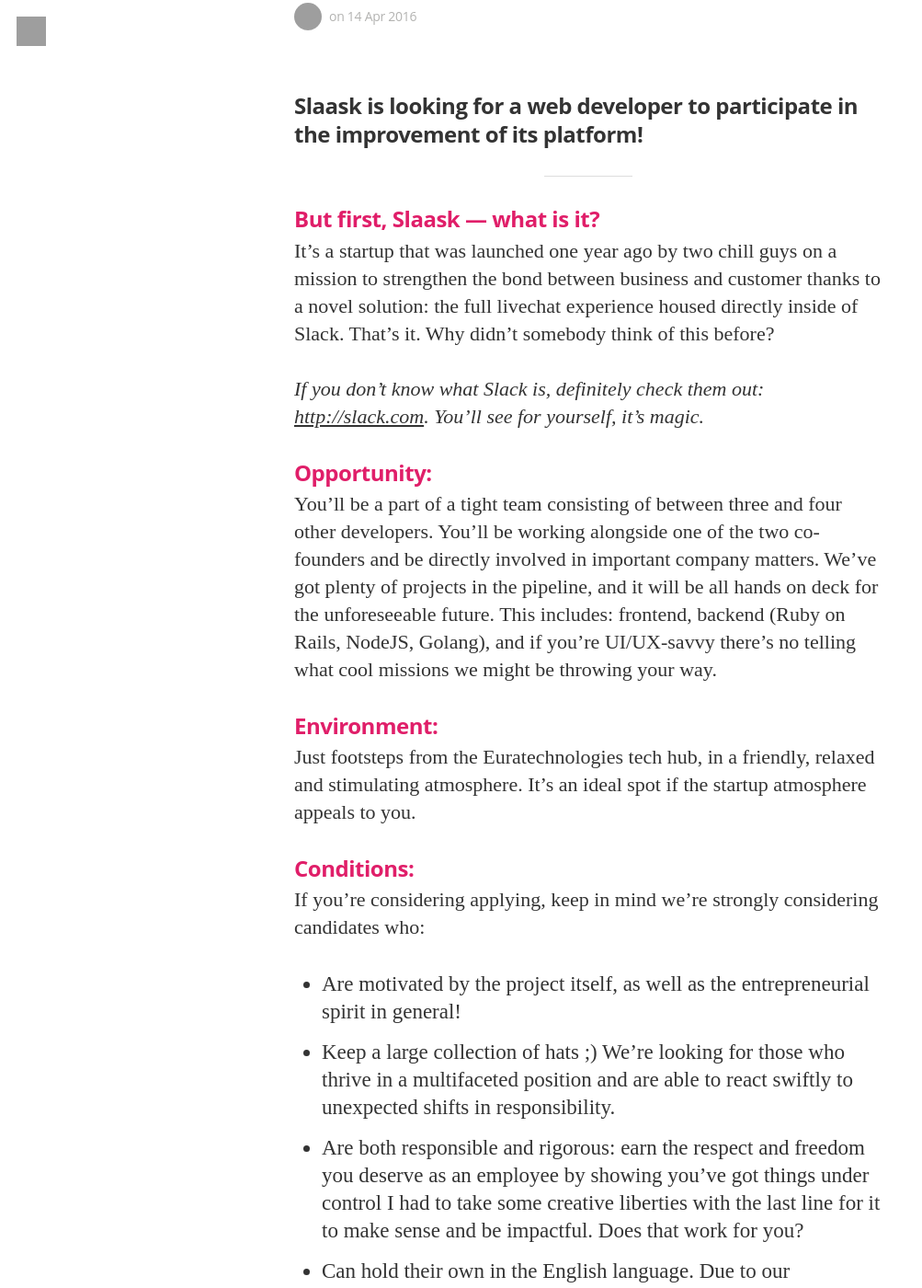
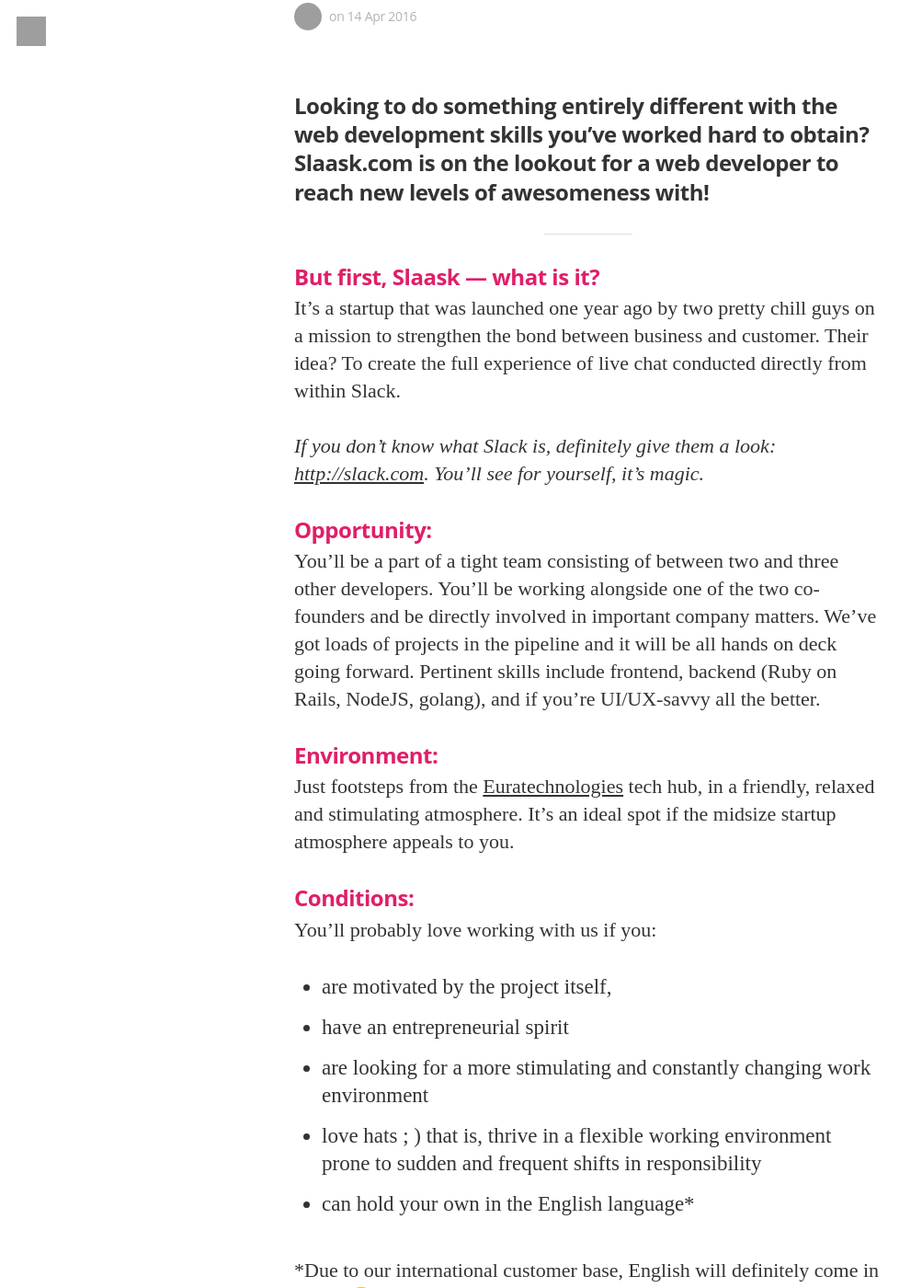
Before and after one commit to slaaskhq/jobs, a Jekyll site: the page built from _posts/2016-04-14-senior-full-stack-web-developer.markdown, in a window 1280 px wide and 1400 px high, scrolled down 223 px. Shown: the whole window at 92% size, without its empty margins (0-1003 px from the left). Built offline with Jekyll 4.4.1, drawn with Linux system fonts in a browser that asks for light colours; nearby versions of some CDN libraries; emoji names are drawn with the system emoji font; some web fonts are replaced; some of the changed text lies outside the part shown; grey boxes are pictures that could not be loaded.

Commit message:
Update 2016-04-14-senior-full-stack-web-developer.markdown

```diff
--- a/_posts/2016-04-14-senior-full-stack-web-developer.markdown
+++ b/_posts/2016-04-14-senior-full-stack-web-developer.markdown
@@ -9,29 +9,31 @@
 author_bio: Slaask, Inc. CTO
 ---
 
-#### Slaask is looking for a web developer to participate in the improvement of its platform!
+#### Looking to do something entirely different with the web development skills you've worked hard to obtain? Slaask.com is on the lookout for a web developer to reach new levels of awesomeness with!
 
 --------------------------------------------
 
 ### But first, Slaask — what is it?
-It's a startup that was launched one year ago by two chill guys on a mission to strengthen the bond between business and customer thanks to a novel solution: the full livechat experience housed directly inside of Slack. That's it. Why didn't somebody think of this before?
+It's a startup that was launched one year ago by two pretty chill guys on a mission to strengthen the bond between business and customer. Their idea? To create the full experience of live chat conducted directly from within Slack.
 
-*If you don't know what Slack is, definitely check them out: [http://slack.com](http://slack.com). You'll see for yourself, it's magic.*
+*If you don't know what Slack is, definitely give them a look: [http://slack.com](http://slack.com). You'll see for yourself, it's magic.*
 
 ### Opportunity:
-You'll be a part of a tight team consisting of between three and four other developers. You'll be working alongside one of the two co-founders and be directly involved in important company matters. We've got plenty of projects in the pipeline, and it will be all hands on deck for the unforeseeable future. This includes: frontend, backend (Ruby on Rails, NodeJS, Golang), and if you're UI/UX-savvy there's no telling what cool missions we might be throwing your way.
+You'll be a part of a tight team consisting of between two and three other developers. You'll be working alongside one of the two co-founders and be directly involved in important company matters. We've got loads of projects in the pipeline and it will be all hands on deck going forward. Pertinent skills include frontend, backend (Ruby on Rails, NodeJS, golang), and if you're UI/UX-savvy all the better.
 
 ### Environment:
-Just footsteps from the Euratechnologies tech hub, in a friendly, relaxed and stimulating atmosphere. It's an ideal spot if the startup atmosphere appeals to you.
+Just footsteps from the [Euratechnologies](http://www.dailymotion.com/video/xlcd2l_visite-virtuelle-euratechnologies_tech) tech hub, in a friendly, relaxed and stimulating atmosphere. It's an ideal spot if the midsize startup atmosphere appeals to you.
 
 ### Conditions:
-If you're considering applying, keep in mind we're strongly considering candidates who:
+You'll probably love working with us if you:
 
-- Are motivated by the project itself, as well as the entrepreneurial spirit in general!
-- Keep a large collection of hats ;) We're looking for those who thrive in a multifaceted position and are able to react swiftly to unexpected shifts in responsibility.
-- Are both responsible and rigorous: earn the respect and freedom you deserve as an employee by showing you've got things under control
-I had to take some creative liberties with the last line for it to make sense and be impactful. Does that work for you?
-- Can hold their own in the English language. Due to our international customer base, good English skills will definitely come in handy :wink:
+- are motivated by the project itself,
+- have an entrepreneurial spirit
+- are looking for a more stimulating and constantly changing work environment
+- love hats ; ) that is, thrive in a flexible working environment prone to sudden and frequent shifts in responsibility
+- can hold your own in the English language*
+
+*Due to our international customer base, English will definitely come in handy :wink:
 
 ### The Full Monty:
 
@@ -40,7 +42,7 @@
 - Integration (Html/Slim, CSS/Sass, especially Javascript!).
 - In short, as they say: you're "full stack" :wink:
 
-### Icing on the Cake:
+### Additional Useful Skills:
 
 - Server Management.
 - UI/UX Design.
```
